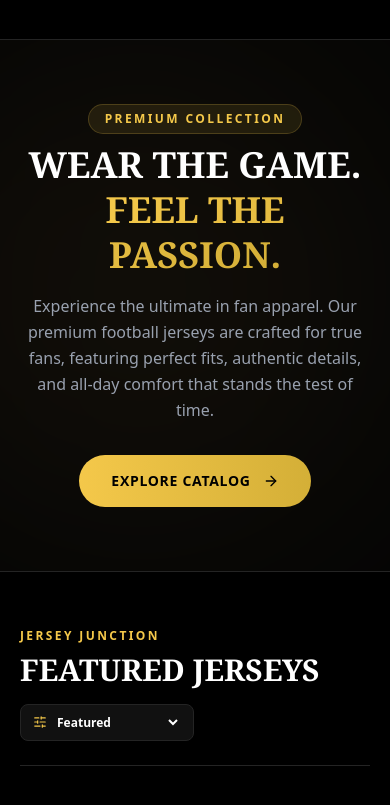
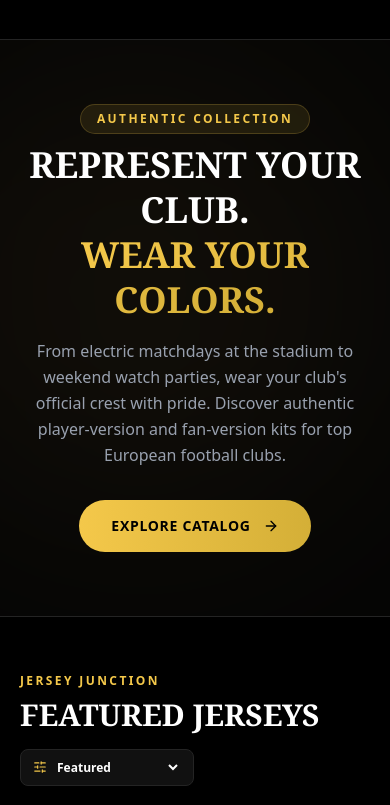
Before and after one commit to sarbamon/jersey-junction, a Next.js app: page / in a window 390 px wide. Shown: the part 1227-2032 px from the top of the page. Built offline with nearby package versions, Linux system fonts and the light colour scheme.

Commit message:
addaed new features1

```diff
--- a/app/layout.tsx
+++ b/app/layout.tsx
@@ -14,8 +14,8 @@ const geistMono = Geist_Mono({
 });
 
 export const metadata: Metadata = {
-  title: "Jersey Junction | Premium Quality Football Jerseys & Custom Kits",
-  description: "Your premium destination for official football jerseys, NBA swingman kits, retro classics, and custom name printing.",
+  title: "Jersey Junction | Authentic Quality Football Jerseys & Custom Kits",
+  description: "Your official destination for authentic football jerseys, NBA swingman kits, retro classics, and custom name printing.",
 };
 
 export default function RootLayout({ children }: { children: React.ReactNode }) {
--- a/app/page.tsx
+++ b/app/page.tsx
@@ -117,7 +117,7 @@ export default function Home() {
             <div className="absolute inset-0 bg-gradient-to-t from-black via-transparent to-transparent z-10"></div>
             <img
               src="https://res.cloudinary.com/mcsohx4p/image/upload/v1788513650/jerseyspot/gojvmjz31hz2thbpruu4.webp"
-              alt="Premium Football Jerseys"
+              alt="Authentic Football Jerseys"
               className="object-cover w-full h-full opacity-60 group-hover:scale-105 transition-transform duration-700"
             />
             <div className="absolute bottom-6 left-6 z-20 space-y-1">
@@ -132,18 +132,18 @@ export default function Home() {
 
           <div className="text-center lg:text-left flex flex-col items-center lg:items-start space-y-4">
             <span className="mb-2 inline-block rounded-full bg-[#f4c84a]/10 px-4 py-1.5 text-xs font-bold tracking-[0.2em] text-[#f4c84a] border border-[#f4c84a]/20">
-              PREMIUM COLLECTION
+              AUTHENTIC COLLECTION
             </span>
 
-            <h2 className="font-serif text-4xl sm:text-5xl lg:text-6xl font-bold text-white leading-tight">
-              WEAR THE GAME.<br />
+            <h2 className="font-serif text-4xl sm:text-5xl lg:text-6xl font-bold text-white leading-tight uppercase">
+              REPRESENT YOUR CLUB.<br />
               <span className="text-transparent bg-clip-text bg-gradient-to-r from-[#f4c84a] to-[#d4af37]">
-                FEEL THE PASSION.
+                WEAR YOUR COLORS.
               </span>
             </h2>
 
             <p className="max-w-md text-base leading-relaxed text-gray-400">
-              Experience the ultimate in fan apparel. Our premium football jerseys are crafted for true fans, featuring perfect fits, authentic details, and all-day comfort that stands the test of time.
+              From electric matchdays at the stadium to weekend watch parties, wear your club&apos;s official crest with pride. Discover authentic player-version and fan-version kits for top European football clubs.
             </p>
 
             <button
--- a/components/Footer.tsx
+++ b/components/Footer.tsx
@@ -77,7 +77,7 @@ export const Footer: React.FC<FooterProps> = ({
 
             {/* Description Text */}
             <p className="text-slate-600 dark:text-[#a1a1a1] text-xs sm:text-sm leading-relaxed max-w-sm font-normal">
-              We bring you premium-quality imported football jerseys with authentic designs and perfect fit. Experience the game like never before.
+              We bring you authentic imported football jerseys with original designs and perfect fit. Experience the game like never before.
             </p>
 
             {/* Instagram Social Icon Button */}
--- a/components/HeroBanner.tsx
+++ b/components/HeroBanner.tsx
@@ -28,7 +28,7 @@ export const HeroBanner: React.FC<HeroBannerProps> = ({
       badge: '2024/25 OFFICIAL KITS',
       title: 'WEAR THE GAME.',
       highlight: 'FEEL THE PASSION.',
-      subtitle: 'Premium authentic football jerseys & player edition kits crafted for true fans.',
+      subtitle: 'Authentic match-specification football jerseys & player edition kits crafted for true fans.',
       image: '/hero/colin-meg-R8ayF9Qwu5Y-unsplash.webp',
     },
     {
@@ -59,7 +59,7 @@ export const HeroBanner: React.FC<HeroBannerProps> = ({
       id: 'hero-5',
       badge: 'STREET & STADIUM',
       title: 'EVERYDAY ATHLETIC.',
-      highlight: 'PREMIUM QUALITY.',
+      highlight: 'AUTHENTIC QUALITY.',
       subtitle: 'Crafted with high-grade performance fabrics for matchdays and streetwear.',
       image: '/hero/michael-kyule-Lhd0RRDTTOo-unsplash.webp',
     },
```
